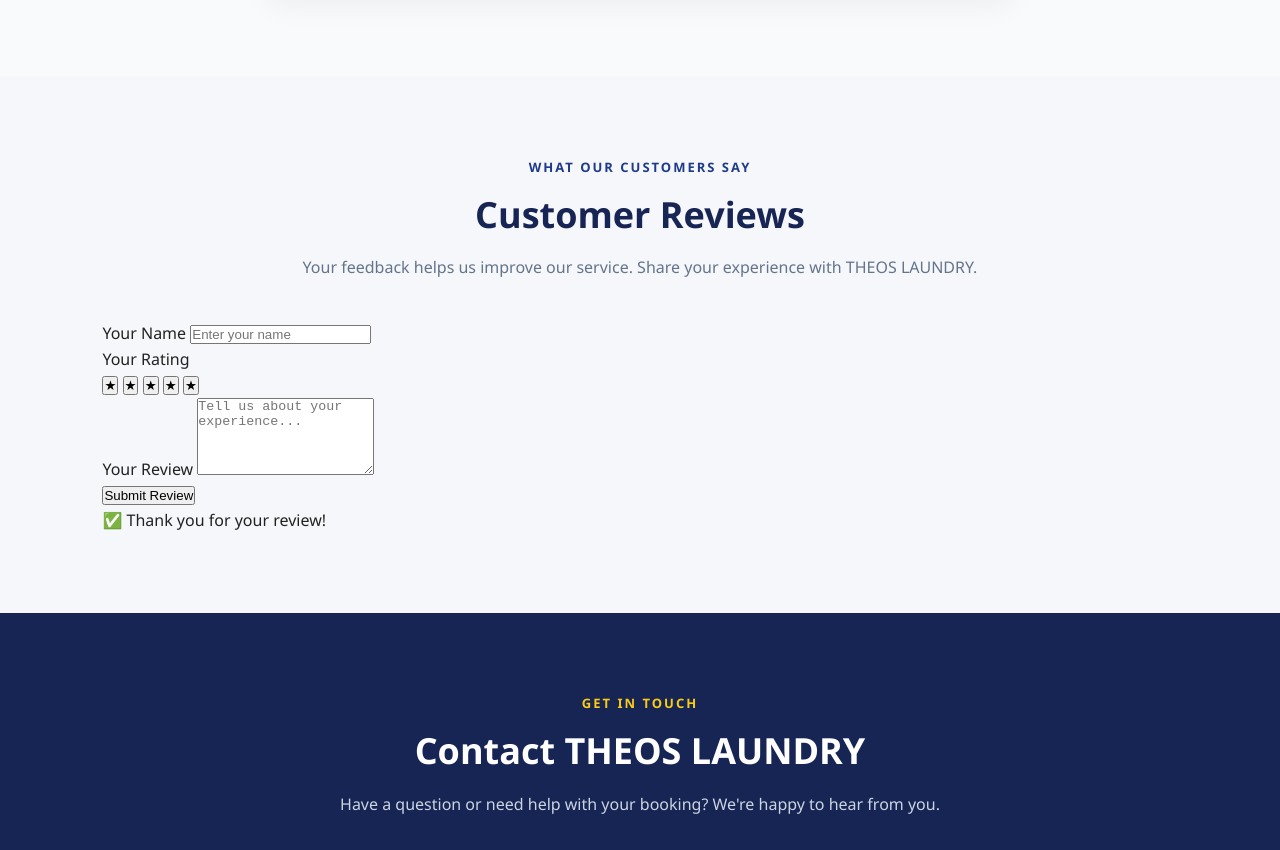
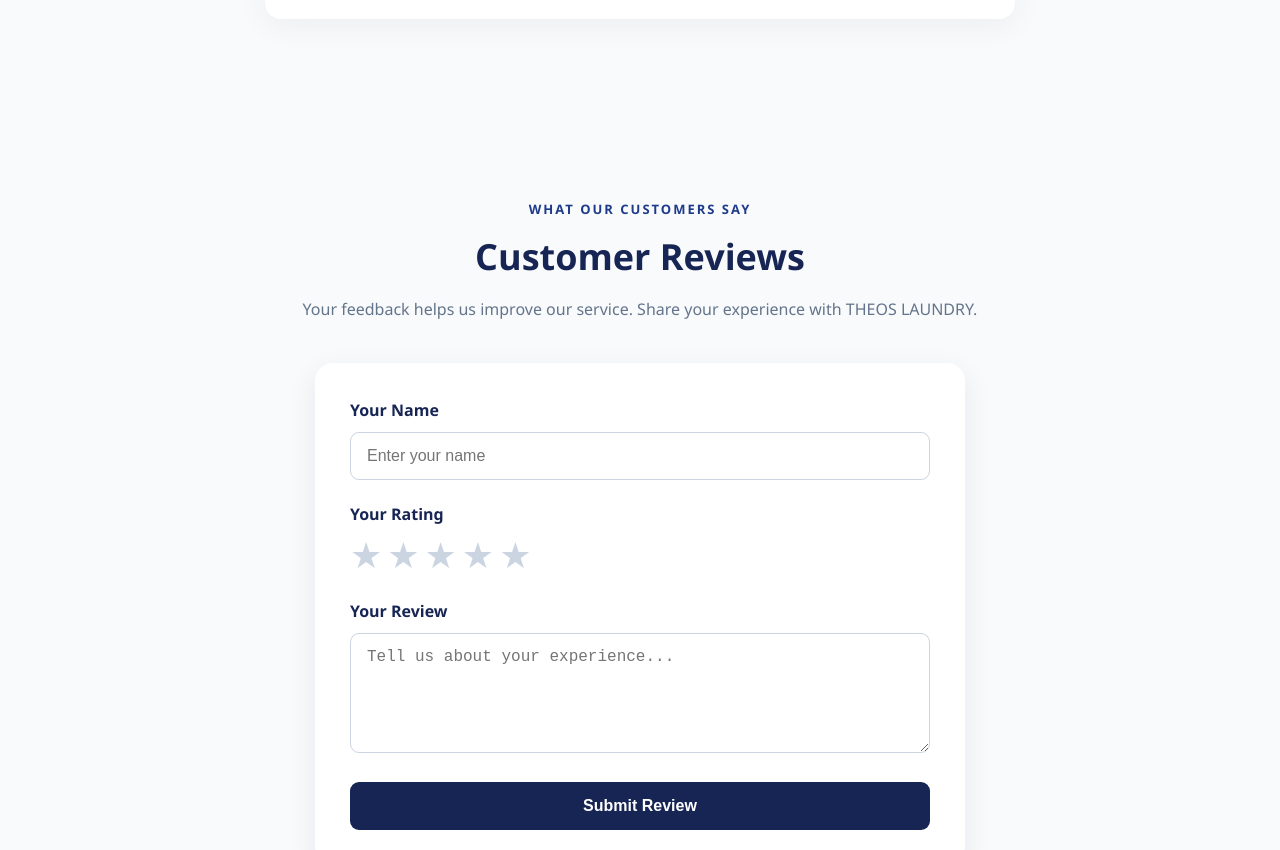
Before and after one commit to Okyere-star/theos-laundry, a plain HTML site: page index.html in a window 1280 px wide. Shown: the part 8206-9056 px from the top of the page. Drawn offline with Linux system fonts and the light colour scheme.

Commit message:
Update style.css

```diff
--- a/style.css
+++ b/style.css
@@ -1164,3 +1164,120 @@
         padding: 25px 18px;
     }
 }
+
+/* =========================
+   CUSTOMER REVIEWS
+========================= */
+
+#reviews {
+    padding: 100px 8%;
+    background: #f8fafc;
+}
+
+.review-form-container {
+    max-width: 650px;
+    margin: auto;
+    background: white;
+    padding: 35px;
+    border-radius: 18px;
+    box-shadow: 0 10px 30px rgba(15, 23, 42, 0.08);
+}
+
+.form-group {
+    margin-bottom: 22px;
+}
+
+.form-group label {
+    display: block;
+    margin-bottom: 8px;
+    color: #172554;
+    font-weight: 600;
+}
+
+.form-group input,
+.form-group textarea {
+    width: 100%;
+    padding: 14px 16px;
+    border: 1px solid #cbd5e1;
+    border-radius: 9px;
+    font-size: 16px;
+    box-sizing: border-box;
+}
+
+.form-group input:focus,
+.form-group textarea:focus {
+    outline: none;
+    border-color: #172554;
+    box-shadow: 0 0 0 3px rgba(23, 37, 84, 0.08);
+}
+
+.star-rating {
+    display: flex;
+    gap: 5px;
+}
+
+.star-rating button {
+    border: none;
+    background: transparent;
+    color: #cbd5e1;
+    font-size: 36px;
+    cursor: pointer;
+    padding: 0;
+    transition: 0.2s ease;
+}
+
+.star-rating button:hover {
+    transform: scale(1.15);
+}
+
+.star-rating button.selected {
+    color: #facc15;
+}
+
+.review-submit {
+    width: 100%;
+    padding: 15px;
+    border: none;
+    border-radius: 9px;
+    background: #172554;
+    color: white;
+    font-size: 16px;
+    font-weight: 700;
+    cursor: pointer;
+    transition: 0.3s ease;
+}
+
+.review-submit:hover {
+    background: #1e3a8a;
+    transform: translateY(-2px);
+}
+
+.review-success {
+    display: none;
+    margin-top: 20px;
+    padding: 15px;
+    border-radius: 9px;
+    background: #dcfce7;
+    color: #166534;
+    text-align: center;
+    font-weight: 600;
+}
+
+
+/* Mobile */
+
+@media (max-width: 600px) {
+
+    #reviews {
+        padding: 70px 6%;
+    }
+
+    .review-form-container {
+        padding: 25px 20px;
+    }
+
+    .star-rating button {
+        font-size: 32px;
+    }
+
+}
```
